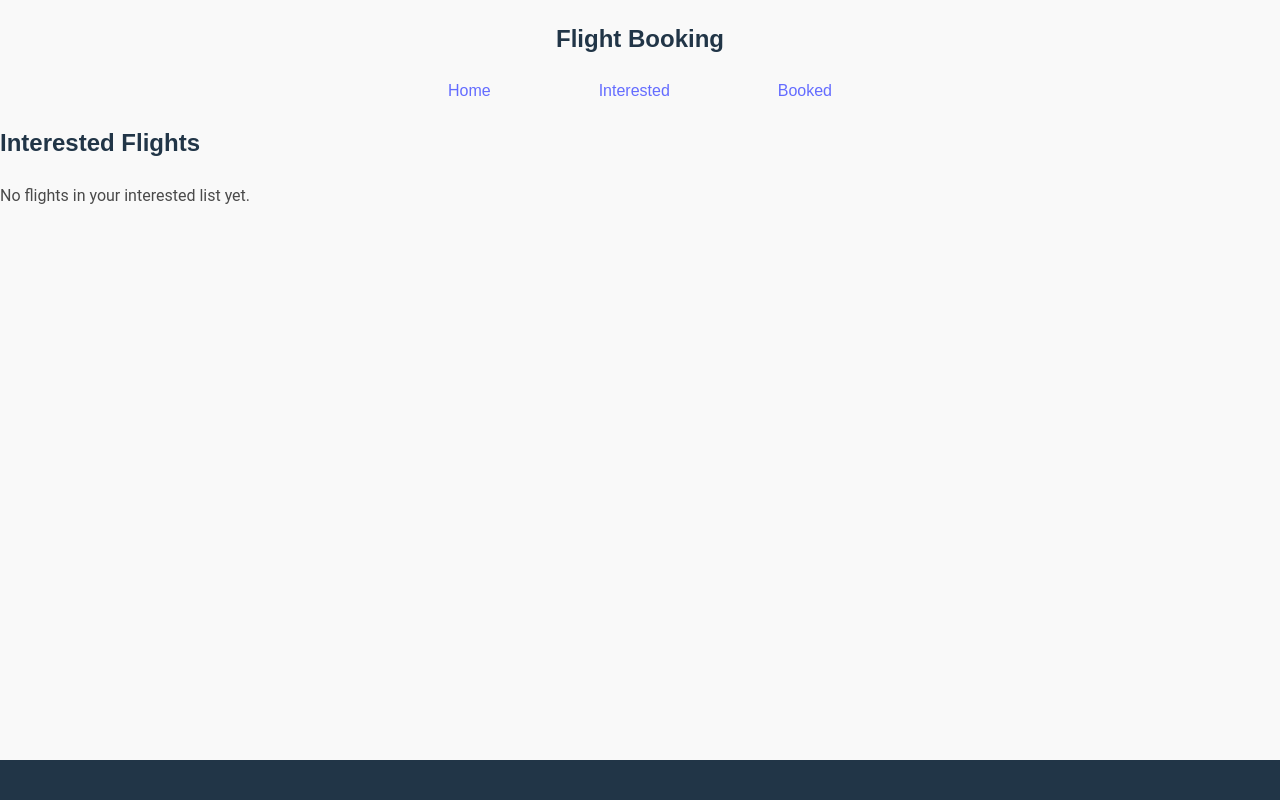
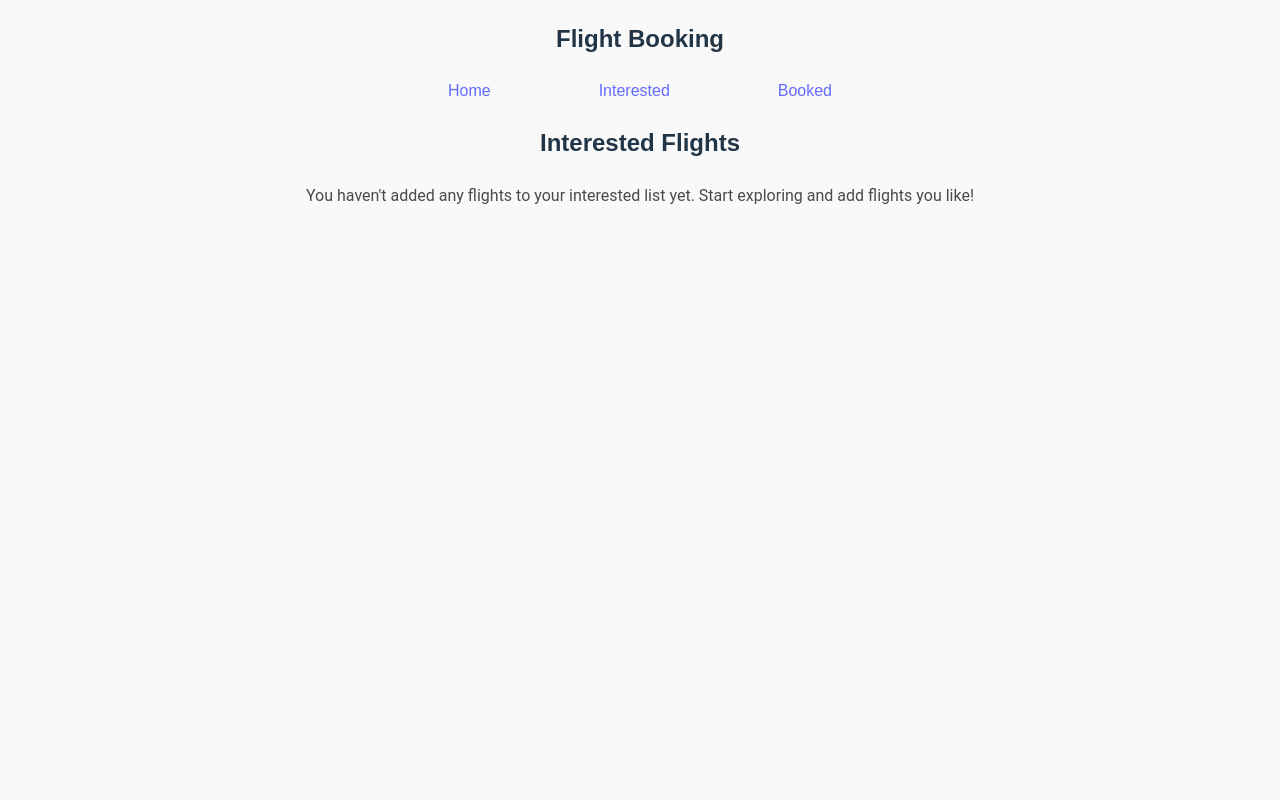
Before and after one commit to ShreeyaReddyL/ReactFlightApp, a React (Vite) app: page /interested in a window 1280 px wide. Shown: the top 800 px of the page. Built offline with nearby package versions, Linux system fonts and the light colour scheme.

Commit message:
added local storage to interested section

```diff
--- a/src/components/Interested.jsx
+++ b/src/components/Interested.jsx
@@ -1,22 +1,55 @@
-import React, { useContext } from 'react';
+import React, { useContext, useEffect, useState } from 'react';
 import { FlightContext } from './FlightContext';
 import FlightCard from './FlightCard';
 
-const Interested = () => {
-  const { interestedFlights } = useContext(FlightContext);
+function Interested () {
+  const { interestedFlights, setInterestedFlights } = useContext(FlightContext);
+  const [localInterestedFlights, setLocalInterestedFlights] = useState([]);
+
+  useEffect(() => {
+    const stored = localStorage.getItem('interestedFlights');
+    if (stored) {
+      const parsedFlights = JSON.parse(stored);
+      setLocalInterestedFlights(parsedFlights);
+      setInterestedFlights(parsedFlights);
+    }
+  }, [setInterestedFlights]);
+
+  useEffect(() => {
+    if (interestedFlights.length > 0) {
+      localStorage.setItem('interestedFlights', JSON.stringify(interestedFlights));
+    } else {
+      localStorage.removeItem('interestedFlights');
+    }
+  }, [interestedFlights]);
+
+  const handleUnlike = (flightId) => {
+    const updatedFlights = interestedFlights.filter(flight => flight.id !== flightId);
+    setInterestedFlights(updatedFlights);      localStorage.setItem('interestedFlights', JSON.stringify(updatedFlights));
+  };
+
+  const flightsToShow = interestedFlights.length > 0 ? interestedFlights : localInterestedFlights;
 
   return (
-    <div className="container mx-auto px-4 py-6">
-      <h2 className="text-xl md:text-2xl font-bold mb-4">Interested Flights</h2>
-      {interestedFlights.length === 0 ? (
-        <p className="text-gray-500">No flights in your interested list yet.</p>
-      ) : (
-        <div className="space-y-4 max-w-3xl mx-auto">
-          {interestedFlights.map((flight) => (
-            <FlightCard key={flight.id} flight={flight} />
-          ))}
-        </div>
-      )}
+    <div className="bg-gradient-to-r from-yellow-50 to-yellow-100 min-h-screen py-12">
+      <div className="container mx-auto px-4">
+        <h2 className="text-3xl md:text-4xl font-extrabold text-center text-yellow-600 mb-8">
+          Interested Flights
+        </h2>
+        {flightsToShow.length === 0 ? (
+          <p className="text-center text-gray-500 text-lg">
+            You haven't added any flights to your interested list yet. Start exploring and add flights you like!
+          </p>
+        ) : (
+          <div className="flex flex-wrap justify-center gap-6">
+            {flightsToShow.map((flight) => (
+              <div key={flight.id} className="w-8/10 md:w-8/12 lg:w-6/12 xl:w-5/12">
+                <FlightCard flight={flight} onUnlike={handleUnlike} />
+              </div>
+            ))}
+          </div>
+        )}
+      </div>
     </div>
   );
 };
```
